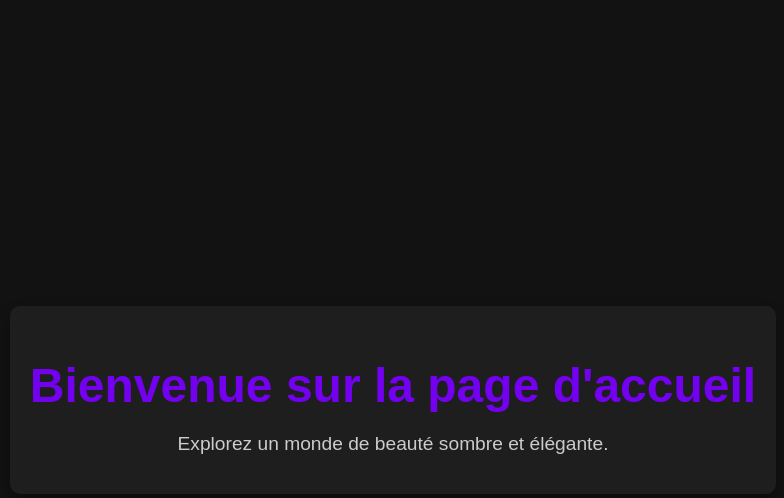
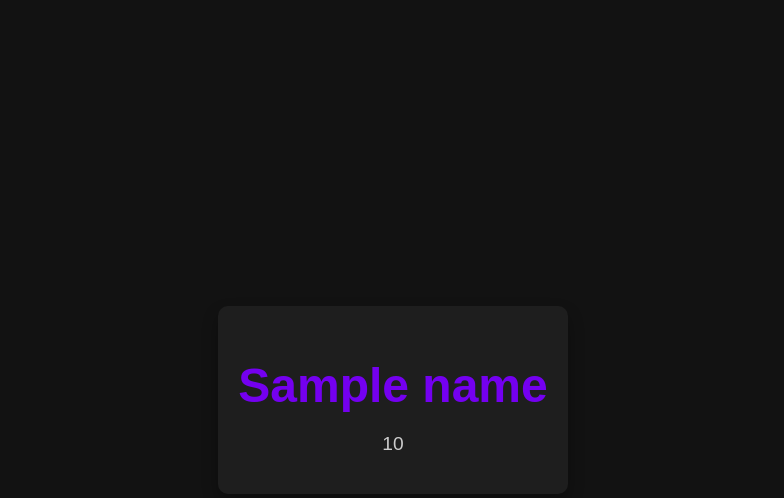
Before and after one commit to NorIslam04/Pyhton-Django, a Django app: template templates/pages/index.html in a window 1280 px wide. Shown: the top 498 px of the page, without its empty margins (247-1031 px from the left). Run offline with Django 5.2, Linux system fonts and the light colour scheme; the template is opened without the code that fills it: most values are stand-ins (such as "Sample title", 1, 10 or a date in 2020).

Commit message:
using DLT in html file declaration variables

```diff
--- a/pages/views.py
+++ b/pages/views.py
@@ -3,7 +3,8 @@ from django.http import HttpResponse as hr
 
 
 def index(req):
-    return render(req,"pages/index.html")
+    x={'name': 'islam', 'age' : 20}
+    return render(req,"pages/index.html",x)
 
 def about(req):
     return hr("about page")
--- a/templates/pages/index.html
+++ b/templates/pages/index.html
@@ -1,3 +1,4 @@
+
 <!DOCTYPE html>
 <html lang="fr">
 <head>
@@ -35,9 +36,10 @@
     </style>
 </head>
 <body>
+
     <div class="container">
-        <h1>Bienvenue sur la page d'accueil</h1>
-        <p>Explorez un monde de beauté sombre et élégante.</p>
+        <h1>{{name}}</h1>
+        <p>{{age}}</p>
     </div>
 </body>
 </html>
```
